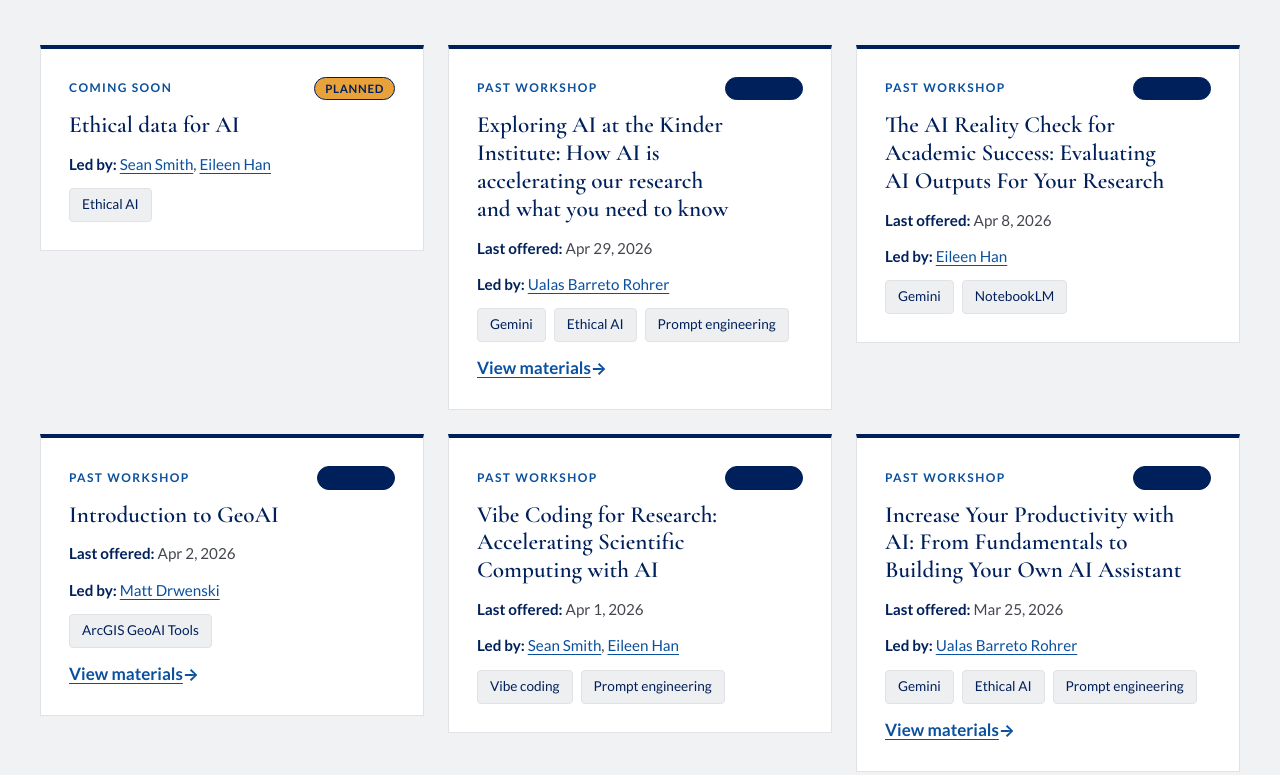
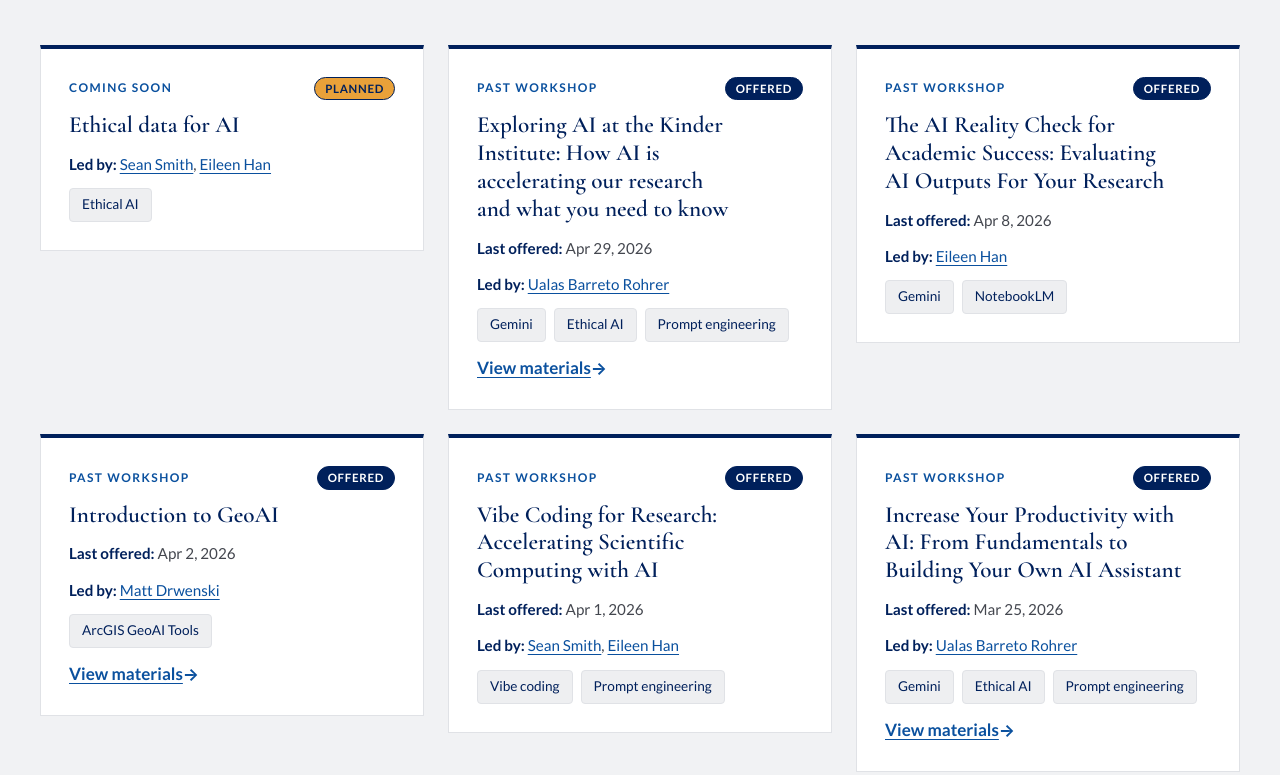
Before and after one commit to Uilvim/RADAR-Website, a plain HTML site: page dev/index.html in a window 1280 px wide. Shown: the part 6507-7282 px from the top of the page. Drawn offline with nearby package versions, Linux system fonts and the light colour scheme; a web font is replaced by a local one.

Commit message:
Update style

```diff
--- a/dev/styles.css
+++ b/dev/styles.css
@@ -515,7 +515,7 @@ em { font-family: var(--font-serif); font-style: italic; font-weight: 400; lette
 .rb-wk { display: flex; flex-direction: column; gap: 12px; padding: 28px; background: var(--rb-card); border: 1px solid var(--rb-line); border-top: 4px solid var(--rb-blue); }
 .rb-wk h3 { font-size: 1.45rem; }
 .rb-wk a { color: var(--rb-accent-text); text-decoration: underline; text-underline-offset: 3px; }
-.rb-badge-offered { background: var(--rb-btn-bg); border-color: var(--rb-btn-bg); color: var(--rb-btn-ink); }
+.rb-badge.rb-badge-offered { background: var(--rb-btn-bg); border-color: var(--rb-btn-bg); color: var(--rb-btn-ink); }
 .rb-badge-planned-offering { background: var(--rb-yellow); border-color: var(--rb-yellow); color: var(--rb-blue); }
 .rb-res, .rb-person { display: flex; flex-direction: column; gap: 12px; padding: 28px; background: var(--rb-card); border: 1px solid var(--rb-line); border-top: 4px solid var(--rb-blue); }
 .rb-res-top { display: flex; justify-content: space-between; align-items: center; gap: 12px; }
```
